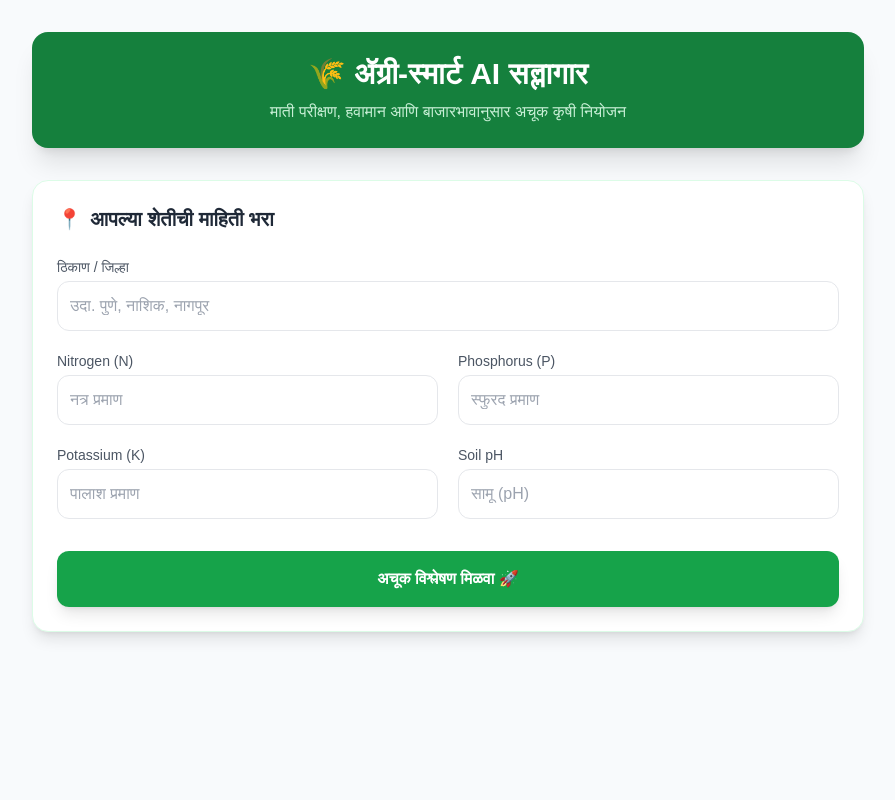
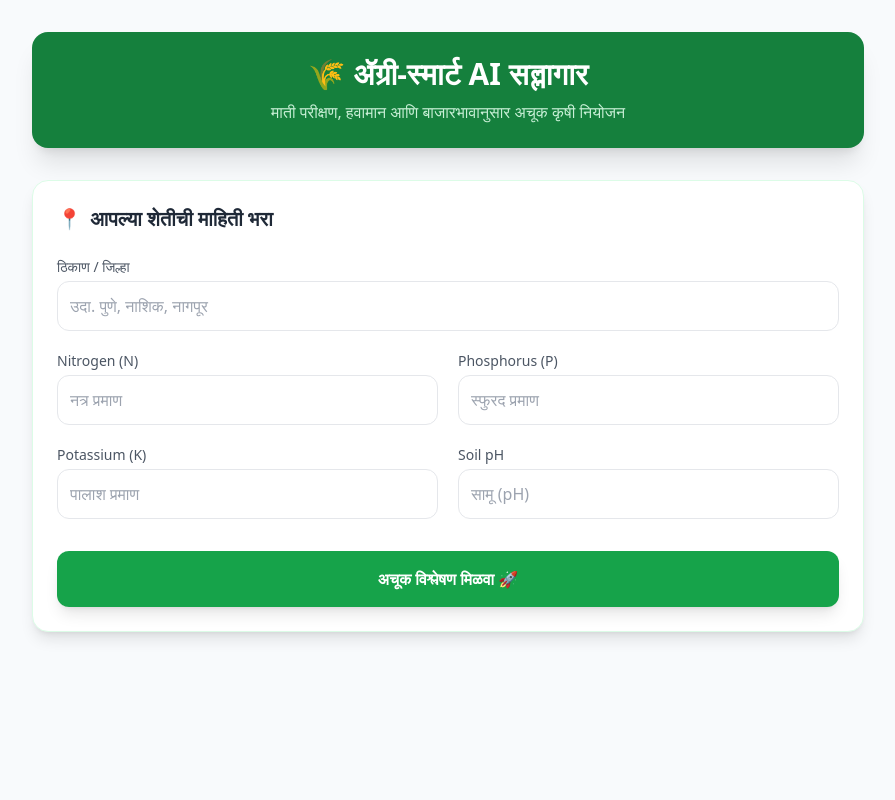
Before and after one commit to khabileswapnil1-cyber/Agri-smart-Bot, a Flask app: page / in a window 1280 px wide. Shown: the whole page, without its empty margins (192-1087 px from the left). Run offline with Flask 3, Linux system fonts and the light colour scheme; some libraries are stand-ins or nearby versions.

Commit message:
Modify font family and chart height in index.html
Updated font family to include system fonts and adjusted chart height.

```diff
--- a/templates/index.html
+++ b/templates/index.html
@@ -6,15 +6,21 @@
     <title>Agri-Smart AI Portal</title>
 
     <script src="https://cdn.tailwindcss.com"></script>
+
+    <link rel="preconnect" href="https://fonts.googleapis.com">
+    <link rel="preconnect" href="https://fonts.gstatic.com" crossorigin>
     <link href="https://fonts.googleapis.com/css2?family=Noto+Sans+Marathi:wght@400;700&display=swap" rel="stylesheet">
+
     <script src="https://cdnjs.cloudflare.com/ajax/libs/html2pdf.js/0.10.1/html2pdf.bundle.min.js"></script>
     <script src="https://cdn.jsdelivr.net/npm/chart.js"></script>
 
     <style>
-        body { font-family: 'Noto Sans Marathi', sans-serif; }
+        /* फॉन्ट लोड न झाल्यास सिस्टिम फॉन्ट वापरला जाईल */
+        body {
+            font-family: 'Noto Sans Marathi', ui-sans-serif, system-ui, -apple-system, sans-serif;
+        }
         @media print { .no-print { display: none; } }
 
-        /* Interactive Crop Cards Styling */
         .crop-card {
             cursor: pointer;
             transition: all 0.3s ease;
@@ -73,7 +79,6 @@
         </div>
 
         <div id="reportContent" class="hidden space-y-6">
-
             <div class="bg-white p-6 md:p-10 rounded-2xl shadow-xl border-t-8 border-green-600">
                 <div class="flex flex-col md:flex-row justify-between items-start md:items-center border-b pb-6 mb-8 gap-4">
                     <div>
@@ -118,32 +123,24 @@
                         <span>📊 बाजारभाव कल: <span id="chartCropName" class="text-green-700 ml-1"></span></span>
                         <span class="text-[10px] bg-blue-100 text-blue-700 px-2 py-1 rounded">मागील २४ महिने</span>
                     </h3>
-                    <div class="w-full overflow-hidden">
-                        <canvas id="priceChart" height="180"></canvas>
+                    <div class="w-full overflow-hidden" style="height: 250px;">
+                        <canvas id="priceChart"></canvas>
                     </div>
                 </div>
 
                 <div class="bg-white p-6 rounded-xl border-l-4 border-amber-500 shadow-sm bg-amber-50/30">
                     <h3 class="text-xl font-bold text-amber-800 mb-4 flex items-center">
-                        <span class="mr-2">🤖</span> AI तज्ज्ञ विश्लेषण (Reasoning)
+                        <span class="mr-2">🤖</span> AI तज्ज्ञ विश्लेषण
                     </h3>
                     <div id="aiAdvice" class="text-gray-700 leading-relaxed text-sm md:text-base whitespace-pre-wrap"></div>
-                </div>
-
-                <div class="mt-8 pt-6 border-t border-gray-100 text-[10px] text-gray-400 flex flex-col md:flex-row justify-between gap-4">
-                    <p>हा अहवाल IMD (हवामान विभाग) आणि Agmarknet च्या अधिकृत डेटावर आधारित AI द्वारे व्युत्पन्न केला आहे.</p>
-                    <div class="flex gap-3 font-bold text-green-600">
-                        <span>mausam.imd.gov.in</span>
-                        <span>agmarknet.gov.in</span>
-                    </div>
                 </div>
             </div>
 
             <div class="no-print flex flex-col md:flex-row gap-4">
-                <button onclick="downloadPDF()" class="flex-1 bg-blue-600 hover:bg-blue-700 text-white font-bold py-4 rounded-xl shadow-lg flex justify-center items-center gap-2 transition-all">
+                <button onclick="downloadPDF()" class="flex-1 bg-blue-600 hover:bg-blue-700 text-white font-bold py-4 rounded-xl shadow-lg flex justify-center items-center gap-2">
                     📄 PDF अहवाल डाउनलोड करा
                 </button>
-                <button onclick="window.location.reload()" class="bg-gray-200 text-gray-700 px-8 py-4 rounded-xl font-bold hover:bg-gray-300 transition-all">
+                <button onclick="window.location.reload()" class="bg-gray-200 text-gray-700 px-8 py-4 rounded-xl font-bold">
                     माहिती बदला
                 </button>
             </div>
@@ -153,11 +150,9 @@
     <script>
         let myChart = null;
 
-        // Function to create/update chart
         function renderPriceChart(cropName) {
             document.getElementById('chartCropName').innerText = cropName;
             const ctx = document.getElementById('priceChart').getContext('2d');
-
             if (myChart) { myChart.destroy(); }
 
             const months = ["जाने", "फेब्रु", "मार्च", "एप्रि", "मे", "जून", "जुलै", "ऑग", "सप्टें", "ऑक्टो", "नोव्हें", "डिसें"];
@@ -166,7 +161,6 @@
                 labels.push(months[i % 12] + " " + (i < 12 ? "2024" : "2025"));
             }
 
-            // Simulate realistic agricultural price data based on crop name
             const seed = cropName.length;
             const prices = Array.from({length: 24}, (_, i) =>
                 Math.floor(Math.sin(i * 0.5) * 500) + 5000 + (seed * 100) + (Math.random() * 300)
@@ -182,8 +176,7 @@
                         borderColor: '#16a34a',
                         backgroundColor: 'rgba(22, 163, 74, 0.05)',
                         borderWidth: 3,
-                        pointRadius: 3,
-                        pointBackgroundColor: '#16a34a',
+                        pointRadius: 4,
                         fill: true,
                         tension: 0.4
                     }]
@@ -191,34 +184,20 @@
                 options: {
                     responsive: true,
                     maintainAspectRatio: false,
-                    animation: { duration: 600 },
-                    plugins: { legend: { display: false } },
-                    scales: {
-                        y: {
-                            grid: { color: '#f1f5f9' },
-                            ticks: { font: { size: 10 } }
-                        },
-                        x: {
-                            grid: { display: false },
-                            ticks: { font: { size: 9 }, maxRotation: 45 }
-                        }
-                    }
+                    plugins: { legend: { display: false } }
                 }
             });
         }
 
-        // Handle crop selection via cards
         function selectCrop(element, cropName) {
             document.querySelectorAll('.crop-card').forEach(el => el.classList.remove('active-crop'));
             element.classList.add('active-crop');
             renderPriceChart(cropName);
         }
 
-        // Main Analysis Trigger
         async function getAnalysis() {
             const btn = document.getElementById('submitBtn');
             const reportDiv = document.getElementById('reportContent');
-
             const payload = {
                 location: document.getElementById('location').value,
                 n: document.getElementById('n').value,
@@ -233,7 +212,7 @@
             }
 
             btn.disabled = true;
-            btn.innerText = "तज्ज्ञ सल्ला तयार होत आहे... कृपया थांबा";
+            btn.innerText = "तज्ज्ञ सल्ला तयार होत आहे...";
 
             try {
                 const response = await fetch('/analyze', {
@@ -241,13 +220,10 @@
                     headers: { 'Content-Type': 'application/json' },
                     body: JSON.stringify(payload)
                 });
-
                 const data = await response.json();
 
                 if (data.status === "success") {
                     reportDiv.classList.remove('hidden');
-
-                    // Populate UI
                     document.getElementById('resLocationDisplay').innerText = "📍 " + data.location;
                     document.getElementById('resN').innerText = payload.n;
                     document.getElementById('resP').innerText = payload.p;
@@ -256,7 +232,6 @@
                     document.getElementById('reportDate').innerText = new Date().toLocaleDateString('mr-IN');
                     document.getElementById('aiAdvice').innerText = data.ai_advice;
 
-                    // Generate Crop Cards with click event
                     const cardContainer = document.getElementById('cropCards');
                     cardContainer.innerHTML = data.crops.map((crop, index) =>
                         `<div onclick="selectCrop(this, '${crop}')"
@@ -265,10 +240,7 @@
                         </div>`
                     ).join('');
 
-                    // Default chart for first crop
                     renderPriceChart(data.crops[0]);
-
-                    // Scroll to report
                     reportDiv.scrollIntoView({ behavior: 'smooth' });
                 }
             } catch (error) {
@@ -279,17 +251,14 @@
             }
         }
 
-        // PDF Generation
         function downloadPDF() {
             const element = document.getElementById('reportContent');
-            const opt = {
-                margin:       [10, 5, 10, 5],
-                filename:     'AgriSmart_Analysis_Report.pdf',
-                image:        { type: 'jpeg', quality: 0.98 },
-                html2canvas:  { scale: 2, useCORS: true, letterRendering: true },
-                jsPDF:        { unit: 'mm', format: 'a4', orientation: 'portrait' }
-            };
-            html2pdf().set(opt).from(element).save();
+            html2pdf().set({
+                margin: [10, 5],
+                filename: 'AgriSmart_Report.pdf',
+                html2canvas: { scale: 2 },
+                jsPDF: { unit: 'mm', format: 'a4', orientation: 'portrait' }
+            }).from(element).save();
         }
     </script>
 </body>
```
